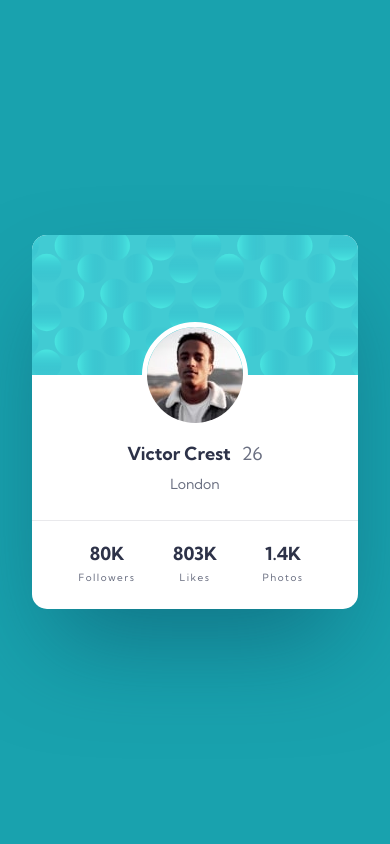
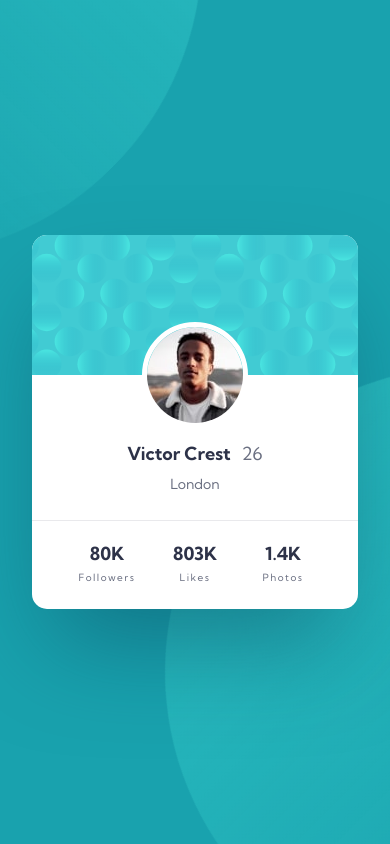
Before and after one commit to Michal-Majchrzak/fm-profile-card-component, a plain HTML site: page index.html in a window 390 px wide. Drawn offline with Linux system fonts and the light colour scheme.

Commit message:
added backround for mobile layout

```diff
--- a/src/css/style.css
+++ b/src/css/style.css
@@ -14,6 +14,8 @@ img {
     --color-very-dark-blue: hsl(229, 23%, 23%);
     --color-dark-blue: hsl(227, 10%, 46%);
     --color-light-gray: hsl(228, 9%, 92%);
+    /* Gradients */
+    --background-gradient: linear-gradient(hsla(195, 91%, 37%, 0.01), hsl(174, 100%, 66%));
     /* Spacing */
     --space-275: 0.9375rem;
     /* Avatar */
@@ -40,8 +42,38 @@ img {
     line-height: 100%;
 }
 
+body::before {
+    background-image: var(--background-gradient);
+    border-radius: 100%;
+    width: 612px;
+    height: 612px;
+    content: "";
+    position: fixed;
+    top:-355px;
+    left:-410px;
+    transform: rotate(-135deg);
+    opacity: 0.25;
+    z-index: -1;
+}
+
+body::after {
+    background-image: var(--background-gradient);
+    border-radius: 100%;
+    width: 612px;
+    height: 612px;
+    content: "";
+    position: fixed;
+    top: 366px;
+    left:165px;
+    transform: rotate(-225deg);
+    opacity: 0.25;
+    z-index: -1;
+}
+
 body {
     background-color: var(--color-dark-cyan);
+
+
     display: flex;
     align-items: center;
     justify-content: center;
```
